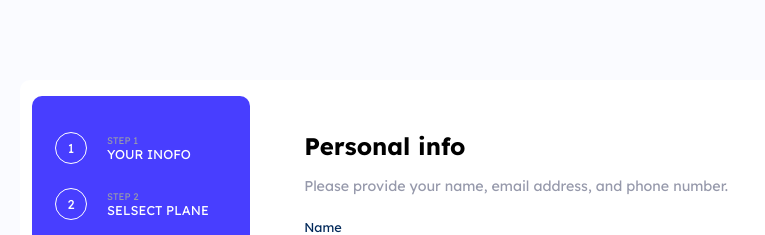
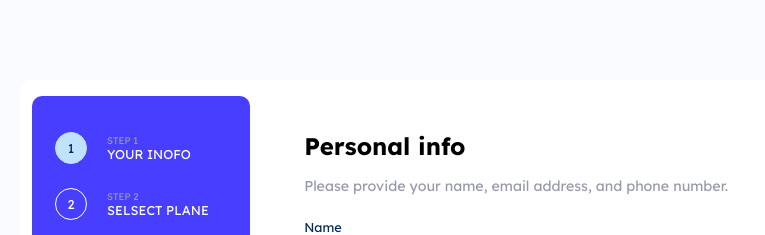
Before and after one commit to Ahmed-A-Adel/multi-step-form, a React (Create React App) app: page / in a window 1280 px wide. Shown: the top 235 px of the page, without its empty margins (236-1001 px from the left). Built offline with nearby package versions, Linux system fonts and the light colour scheme.

Commit message:
added active class functionality to sidebarStep

```diff
--- a/src/components/app/App.jsx
+++ b/src/components/app/App.jsx
@@ -24,7 +24,7 @@ function App() {
   return (
     <div className="app">
       <div className="app_container">
-        <Sidebar />
+        <Sidebar step={state.step} />
         <Outlet />
         <Footer
           step={state.step}
--- a/src/components/sidebar/Sidebar.jsx
+++ b/src/components/sidebar/Sidebar.jsx
@@ -1,13 +1,13 @@
 import React from "react";
 import "./Sidebar.scss";
 import SidebarStep from "../sidebarStep/SidebarStep";
-function Sidebar() {
+function Sidebar({ step }) {
   return (
     <div className="sidebar">
-      <SidebarStep key={1} number={1} step="your inofo" />
-      <SidebarStep key={2} number={2} step="selsect plane" />
-      <SidebarStep key={3} number={3} step="add ones" />
-      <SidebarStep key={4} number={4} step="summary" />
+      <SidebarStep key={1} step={step} number={1} stepInfo="your inofo" />
+      <SidebarStep key={2} step={step} number={2} stepInfo="selsect plane" />
+      <SidebarStep key={3} step={step} number={3} stepInfo="add ones" />
+      <SidebarStep key={4} step={step} number={4} stepInfo="summary" />
     </div>
   );
 }
--- a/src/components/sidebarStep/SidebarStep.jsx
+++ b/src/components/sidebarStep/SidebarStep.jsx
@@ -1,14 +1,21 @@
 import React from "react";
 import "./SidebarStep.scss";
-function SidebarStep({ step, number }) {
+function SidebarStep({ step, stepInfo, number }) {
+  let isActive;
+  if (+step.slice(-1) === number) {
+    isActive = "active";
+  }
+  if (step.slice(-1) === "/" && number === 1) {
+    isActive = "active";
+  }
   return (
     <div className="sidebarStep">
-      <div className="sidebarStep_number_container">
-        <div className="sidebarStep_number">{number}</div>
+      <div className="sidebarStep_number_container  ">
+        <div className={`sidebarStep_number ${isActive}`}>{number}</div>
       </div>
       <div className="sidebarStep_info_container">
         <p className="sidebarStep_info_number">Step {number}</p>
-        <h4 className="sidebarStep_info_step">{step}</h4>
+        <h4 className="sidebarStep_info_step">{stepInfo}</h4>
       </div>
     </div>
   );
--- a/src/components/sidebarStep/SidebarStep.scss
+++ b/src/components/sidebarStep/SidebarStep.scss
@@ -45,9 +45,10 @@
   font-size: 0.8rem;
 }
 // helper calsses
-.activ {
+.active {
   background-color: $Light-blue;
   color: $secondary-color;
+  border: 1px solid $Light-blue;
 }
 @media screen and (min-width: 1140px) {
   .sidebarStep {
```
